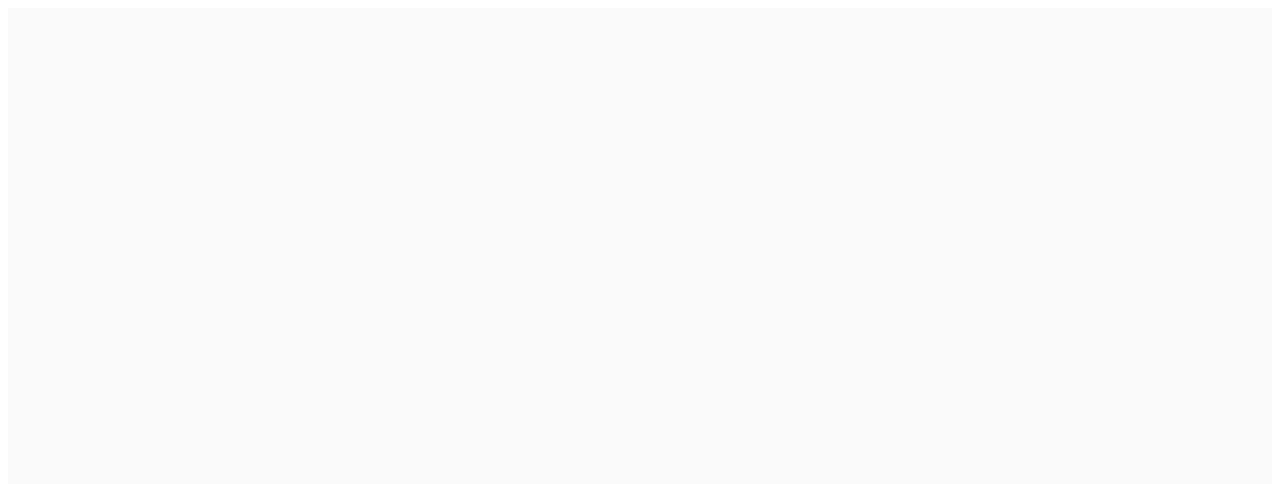
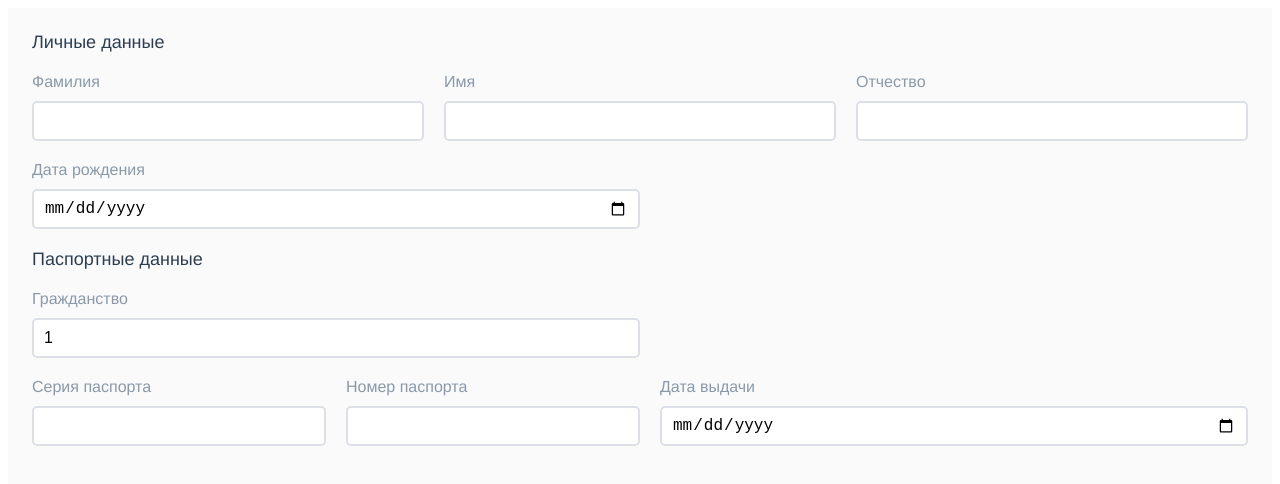
Before and after one commit to ozon-edu-vue-2021/required-task-4-Evgenii-K, a Vue app: page / in a window 1280 px wide. Shown: the top 484 px of the page. Built offline with nearby package versions, Linux system fonts and the light colour scheme.

Commit message:
form. input, dropdown

```diff
--- a/package.json
+++ b/package.json
@@ -10,6 +10,7 @@
   "dependencies": {
     "core-js": "^3.6.5",
     "vue": "^2.6.11",
+    "vue-click-outside": "^1.1.0",
     "vue-svg-loader": "^0.16.0",
     "vuedraggable": "^2.24.3"
   },
--- /dev/null
+++ b/src/components/BaseDropdown.vue
@@ -0,0 +1,113 @@
+<template>
+  <div
+    v-click-outside="close"
+    @click="toggle"
+  >
+    <label
+      :for="id"
+      class="base-input__lable"
+    >
+      {{ lable }}
+    </label>
+    <input
+      :id="id"
+      class="base-input"
+      :value="value"
+    />
+
+    <div
+      :id="id"
+      v-if="opened"
+    >
+      <ul
+        v-if="arr"
+      >
+        <li
+          v-for="index in arr"
+          :key="index"
+          @click="onClick"
+        >
+          {{ index }}
+        </li>
+      </ul>
+      <div
+        v-else
+      >
+        Ничего не найдено
+      </div>
+    </div>
+  </div>
+</template>
+
+<script>
+import ClickOutside from "vue-click-outside";
+
+export default {
+  name: 'BaseDropdown',
+  props: {
+    id: {
+      type: String,
+      require
+    },
+    lable: {
+      type: String,
+      default: ''
+    },
+  },
+  data() {
+    return {
+      opened: false,
+      arr: [1,2,3,4,5],
+      value: '',
+    }
+  },
+  mounted() {
+    if(this.arr) {
+      this.value = this.arr[0]
+    }
+  },
+  methods: {
+    toggle() {
+      this.opened = !this.opened
+    },
+    close() {
+      this.opened = false
+    },
+    onClick(select) {
+      this.value = select.target.textContent.trim()
+    }
+  },
+  directives: {
+    ClickOutside,
+  },
+}
+</script>
+
+<style scoped>
+.base-input {
+  background-color: #fff;
+  width: 100%;
+  border: 2px solid #dce0e6;
+  border-radius: 5px;
+  padding: 0px 10px;
+  margin-top: 10px;
+  font-size: 16px;
+  height: 40px;
+}
+
+.base-input:focus-visible {
+  border-color: #2459f6;
+  outline: 0px solid #2459f6;
+}
+
+.base-input:active {
+  border-color: #2459f6;
+}
+
+.base-input__lable {
+  color: #8a99a9;
+}
+
+
+
+</style>
--- /dev/null
+++ b/src/components/BaseInput.vue
@@ -0,0 +1,64 @@
+<template>
+  <div>
+    <label
+      :for="id"
+      class="base-input__lable"
+    >
+      {{ lable }}
+    </label>
+    <input
+      :id="id"
+      class="base-input"
+      :type="type"
+    />
+  </div>
+</template>
+
+<script>
+export default {
+  name: 'BaseInput',
+  props: {
+    id: {
+      type: String,
+      require
+    },
+    lable: {
+      type: String,
+      default: ''
+    },
+    type: {
+      type: String,
+      default: 'text'
+    }
+  }
+}
+</script>
+
+<style scoped>
+.base-input {
+  background-color: #fff;
+  width: 100%;
+  border: 2px solid #dce0e6;
+  border-radius: 5px;
+  padding: 0px 10px;
+  margin-top: 10px;
+  font-size: 16px;
+  height: 40px;
+}
+
+.base-input:focus-visible {
+  border-color: #2459f6;
+  outline: 0px solid #2459f6;
+}
+
+.base-input:active {
+  border-color: #2459f6;
+}
+
+.base-input__lable {
+  color: #8a99a9;
+}
+
+
+
+</style>
--- a/src/components/Form.vue
+++ b/src/components/Form.vue
@@ -1,11 +1,66 @@
 <template>
-  <div class="form"></div>
+  <div class="form">
+
+    <div class="form__item">
+      <div class="form__item-header">Личные данные</div>
+      <div
+        class="form__name-cyrillic"
+      >
+        <base-input
+          type="text"
+          lable="Фамилия"
+          id="second_name"
+        />
+        <base-input
+          type="text"
+          lable="Имя"
+          id="first_name"
+        />
+        <base-input
+          type="text"
+          lable="Отчество"
+          id="third_name"
+        />
+      </div>
+      <div
+        class="form__birthday"
+      >
+        <base-input
+          type="date"
+          lable="Дата рождения"
+          id="second_name"
+        />
+      </div>
+    </div>
+
+    <div class="form__item">
+      <div class="form__item-header">Паспортные данные</div>
+        <div
+          class="form__birthday"
+        >
+          <base-dropdown
+            lable="Гражданство"
+            id="citizenship"
+          />
+        </div>
+        <form-russian-citizenship/>
+    </div>
+
+  </div>
 </template>
 
 <script>
+import BaseInput from './BaseInput'
+import BaseDropdown from './BaseDropdown'
+import FormRussianCitizenship from './FormRussianCitizenship.vue';
 export default {
   data() {
     return {};
+  },
+  components: {
+    BaseInput,
+    BaseDropdown,
+    FormRussianCitizenship,
   },
   methods: {},
 };
@@ -13,5 +68,28 @@
 
 <style scoped>
 .form {
+  display: grid;
+  grid-gap: 20px;
+}
+
+.form__item {
+  display: grid;
+  grid-gap: 20px;
+}
+
+.form__item-header {
+  font-size: 18px;
+  font-weight: 500;
+}
+
+.form__name-cyrillic {
+  display: grid;
+  grid-template-columns: 1fr 1fr 1fr;
+  grid-gap: 20px;
+}
+
+.form__birthday {
+  display: grid;
+  grid-template-columns: 1fr 1fr;
 }
 </style>
--- /dev/null
+++ b/src/components/FormRussianCitizenship.vue
@@ -0,0 +1,50 @@
+<template>
+    <div class="form__item">
+        <div
+          class="form__passport-russian"
+        >
+        <base-input
+          type="number"
+          lable="Серия паспорта"
+          id="passport_series_russian"
+        />
+        <base-input
+          type="number"
+          lable="Номер паспорта"
+          id="passport_number_russian"
+        />
+        <base-input
+          type="date"
+          lable="Дата выдачи"
+          id="date_of_issue"
+        />
+      </div>
+    </div>
+</template>
+
+<script>
+import BaseInput from './BaseInput'
+export default {
+  data() {
+    return {};
+  },
+  components: {
+    BaseInput,
+  },
+  methods: {},
+};
+</script>
+
+<style scoped>
+
+.form__item {
+  display: grid;
+  grid-gap: 20px;
+}
+
+.form__passport-russian {
+  display: grid;
+  grid-template-columns: 1fr 1fr 2fr;
+  grid-gap: 20px;
+}
+</style>
```
Also changed, not shown: 1 other file (tests, documents, lock files or other folders).
